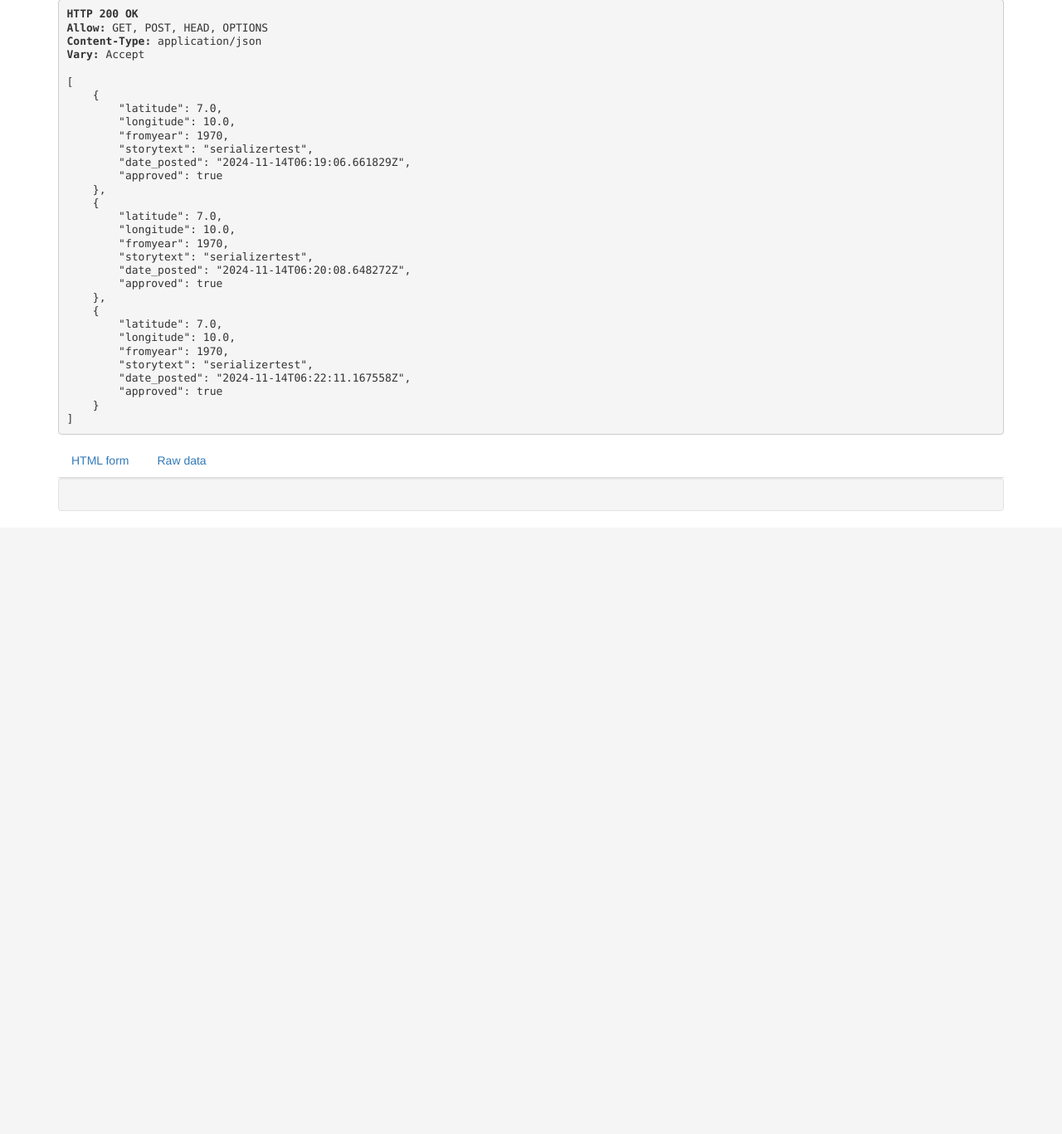
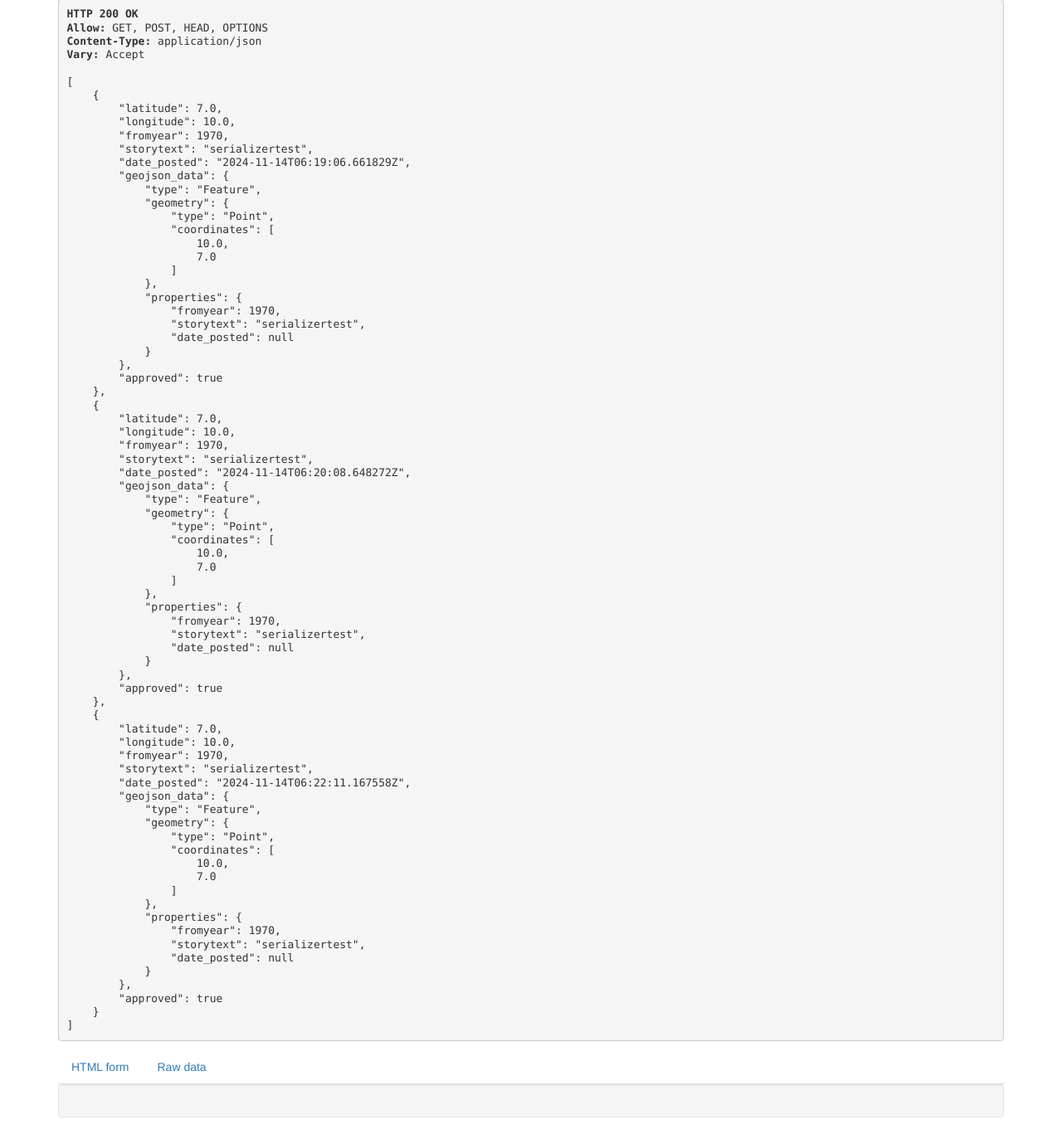
Before and after one commit to ColorStream/FourWindsMap, a Django app: page /map-api/markers/ in a window 1280 px wide. Shown: the part 329-1696 px from the top of the page at 83% size. Before the commit the page ends 945 px from the top, so only its background shows below. Run offline with Django 5.2, Linux system fonts and the light colour scheme; data comes from the database, SQL or seed files in the repository; both versions use the stored data as it was after the commit; some libraries are stand-ins or nearby versions.

Commit message:
geojson field finally displaying and returning in console, just need to load into map

```diff
--- a/map/serializers.py
+++ b/map/serializers.py
@@ -1,6 +1,6 @@
 from rest_framework import serializers
 #from rest_framework_gis.serializers import GeoFeatureModelSerializer
-from django.core.serializers import serialize
+#from django.core.serializers import serialize
 from .models import Markers
 
 class MarkersSerializer(serializers.ModelSerializer):
@@ -8,36 +8,41 @@
         model = Markers
         latitude = serializers.FloatField(write_only=True)
         longitude = serializers.FloatField(write_only=True)
-        geojson_data = serializers.JSONField(read_only=True)
+        geojson_data = serializers.JSONField(write_only=True)
         #geo_field = 'point'
-        fields = ['latitude', 'longitude', 'fromyear', 'storytext', 'date_posted', 'approved']
+        fields = ['latitude','longitude', 'fromyear', 'storytext', 'date_posted', 'geojson_data', 'approved']
+        read_only_fields = ['geojson_data'] #in order for it to be readonly and still visible, it HAS to be duplicated :(
 
-        def create(self, validated_data):
-            # Construct GeoJSON from the latitude and longitude
-            geojson_data = {
-                "type": "Feature",
-                "geometry": {
-                    "type": "Point",
-                    "coordinates": [validated_data['longitude'], validated_data['latitude']],
-                },
-                "properties": {
-                    "fromyear": validated_data['name'],
-                    "storytext": validated_data['storytext'],
-                    "date_posted": validated_data['date_posted'],
-                    #"approved": validated_data['approved']
-                }
+    def create(self, validated_data):
+        # Construct GeoJSON from the latitude and longitude
+        geojson_data = {
+            "type": "Feature",
+            "geometry": {
+                "type": "Point",
+                "coordinates": [validated_data['longitude'], validated_data['latitude']],
+            },
+            "properties": {
+                "fromyear": validated_data.get('fromyear'),
+                "storytext": validated_data.get('storytext'),
+                "date_posted": validated_data.get('date_posted'),
+                # Add approved if needed
+                # "approved": validated_data.get('approved'),
             }
+        }
 
-            # Remove the latitude and longitude from validated data since we don't want to store those separately
-            validated_data.pop('latitude')
-            validated_data.pop('longitude')
+        # Ensure the geojson_data is included in the validated_data before creating the object
+        validated_data['geojson_data'] = geojson_data
 
-            # Create and save the Markers instance with GeoJSON data
-            marker = Markers.objects.create(
-                geojson_data=geojson_data,
-                **validated_data
-            )
-            return marker
+        # Now create and return the Markers instance
+        marker = Markers.objects.create(**validated_data)
+
+        # Debug print to verify GeoJSON construction (Optional)
+        print(f"GeoJSON data: {geojson_data}")
+
+        return marker
+
+
+
 
 
 #geojson_data = serialize('geojson', Markers.objects.all(), geometry_field='coordinates', fields=('name',))
--- a/map/templates/moderation.html
+++ b/map/templates/moderation.html
@@ -14,6 +14,6 @@
 <body>
     {% for marker in data %}
         <h1>{{ marker.fromyear }}</h1>
-        <p>{{ marker.latitude }}, {{ marker.longitude }} <br> {{ marker.storytext }} </p>
+        <p>{{ marker.latitude }}, {{ marker.longitude }} <br> {{ marker.storytext }} <br> {{ marker.geojson_data }} </p>
     {% endfor %}
 </body>
--- a/map/urls.py
+++ b/map/urls.py
@@ -21,6 +21,7 @@
 
 urlpatterns = [
     path('markers/', views.MarkersCreate.as_view(), name="marker-create-view"),
+    path('markers/manage/<int:pk>', views.MarkersRetrieveUpdateDestroy.as_view(), name="marker-update-view"),
     path('markerslist', views.markers_list),
     path('moderation/', views.moderation, name='moderation-panel'),
 ]
--- a/map/views.py
+++ b/map/views.py
@@ -25,6 +25,25 @@
     serializer_class = MarkersSerializer
     permission_classes = [permissions.AllowAny]
 
+#so i can show in a list
+from rest_framework import mixins
+from rest_framework import generics
+
+class MarkersList(mixins.ListModelMixin,
+                  mixins.CreateModelMixin,
+                  generics.GenericAPIView):
+    queryset = Markers.objects.all()
+    serializer_class = MarkersSerializer
+
+    def get(self, request, *args, **kwargs):
+        return self.retrieve(request, *args, **kwargs)
+
+    def put(self, request, *args, **kwargs):
+        return self.update(request, *args, **kwargs)
+
+    def delete(self, request, *args, **kwargs):
+        return self.destroy(request, *args, **kwargs)
+
 class MarkersRetrieveUpdateDestroy(generics.RetrieveUpdateDestroyAPIView):
     queryset = Markers.objects.all()
     serializer_class = MarkersSerializer
@@ -34,7 +53,7 @@
 @csrf_exempt
 def markers_list(request):
     """
-    Reskin of the snippet example code.
+    Reskin of the Markers example code.
     """
     if request.method == 'GET':
         markers = Markers.objects.all()
```
Also changed, not shown: map/templates/base.html (+15 -3 lines), db.sqlite3.
